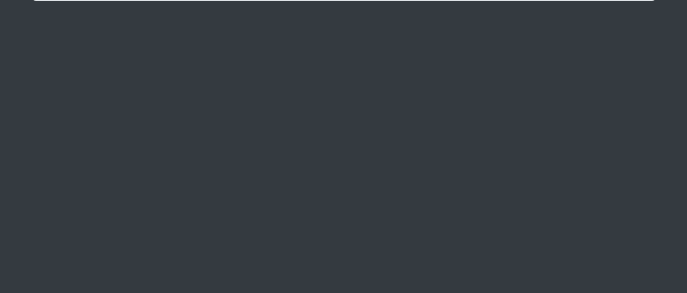
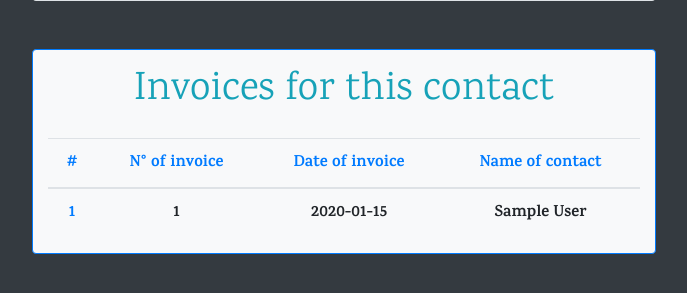
Before and after one commit to Delvaux1986/COGIP-app, a PHP site: page /COGIP-app/contacts/showContact/1 in a window 1280 px wide. Shown: the part 352-645 px from the top of the page, without its empty margins (296-983 px from the left). Run offline with PHP 8.4, Linux system fonts and the light colour scheme; tables that the repository leaves empty hold one stand-in row (values such as "Sample post"); lists and menus that the app fills with data are empty.

Commit message:
contact + invoice

```diff
--- a/controllers/Contacts.php
+++ b/controllers/Contacts.php
@@ -16,7 +16,8 @@
         public function showContact($id){
            $user = $this->loadModel('contact');
            $contacts = $user->SelectContactFromId($id);
-           echo $this->render('user', compact('contacts'));
+           $invoices = $user->SelectInvoiceForContact($id);
+           echo $this->render('user', compact('contacts','invoices'));
 
         }
 
--- a/models/Model.php
+++ b/models/Model.php
@@ -17,7 +17,7 @@
              $this->_bdd = NULL;
 
                 try{
-                    $this->bdd = new PDO('mysql:host='.$this->db_host.':3306;dbname='.$this->db_name,$this->db_user,$this->db_pass);
+                    $this->bdd = new PDO('mysql:host='.$this->db_host.':3307;dbname='.$this->db_name,$this->db_user,$this->db_pass);
                     $this->bdd->setAttribute(PDO::ATTR_ERRMODE, PDO::ERRMODE_EXCEPTION);
                     $this->bdd->exec('set names utf8');
                         return $this->bdd;
--- a/models/contact.php
+++ b/models/contact.php
@@ -12,7 +12,13 @@ class Contact extends Model{
         $sql = "SELECT ct.ID_Contact, ct.Firstname,ct.Lastname,ct.Email , ct.Phone, com.Name FROM contact as ct left JOIN company as com on ct.ID_Company = com.ID_Company WHERE ID_Contact ='".$id."'";
         $query = $this->bdd->prepare($sql);
         $query->execute();
-        return $query->fetch(PDO::FETCH_ASSOC);
+        return $query->fetchAll(PDO::FETCH_ASSOC);
+    }
+    public function SelectInvoiceForContact($id){
+        $sql = "SELECT inv.ID_Invoice , inv.Number_Invoice , inv.Date_Invoice , inv.ID_Contact ,com.ID_Contact, com.Firstname , com.Lastname FROM invoice as inv LEFT JOIN contact as com on inv.ID_Contact = com.ID_Contact WHERE inv.ID_Contact ='".$id."'";
+        $query =  $this->bdd->prepare($sql);
+        $query->execute();
+        return $query->fetchAll(PDO::FETCH_ASSOC);
     }
 
 }
--- a/views/AdminView.php
+++ b/views/AdminView.php
@@ -1,5 +1,5 @@
 <section class="col-md-6 offset-md-3 mt-5 mb-5 rounded border border-primary justify-content-center align-item-center bg-light container-fluid">
-<h1 class="text-center text-info p-3">Companies's List</h1>
+<h1 class="text-center text-info p-3">DashBoard</h1>
 
 <table class="table ">
             <thead >
--- a/views/contact.php
+++ b/views/contact.php
@@ -10,6 +10,7 @@
                     <th>Lastname</th>
                     <th>Email</th>
                     <th>Phone</th>
+                    <th>Company</th>
                 </tr>
             </thead>
             <tbody>
@@ -22,7 +23,8 @@
                     echo '<th >'.$contact['Firstname'].'</th>';
                     echo '<th >'.$contact['Lastname'].'</th>';
                     echo '<th >'.$contact['Email'].'</th>';
-                    echo '<th >'.$contact['Phone'].'</a></th>';
+                    echo '<th >'.$contact['Phone'].'</th>';
+                    echo '<th >'.$contact['ID_Company'].'</a></th>';
                     echo '</tr>';
                 }// REMPLACER HREF PAR ROOT
                      ?>
--- a/views/user.php
+++ b/views/user.php
@@ -15,17 +15,45 @@
             <tbody>
             <?php
                     require_once(ROOT.'controllers/Contacts.php');
-
                         echo '<tr>';
-                        echo '<th >'.$contacts['ID_Contact'].'</th>';
-                        echo '<th >'.$contacts['Firstname'].'</th>';
-                        echo '<th >'.$contacts['Lastname'].'</th>';
-                        echo '<th >'.$contacts['Email'].'</th>';
-                        echo '<th >'.$contacts['Phone'].'</th>';
-                        echo '<th >'.$contacts['Name'].'</th>';
+                        echo '<th >'.$contacts[0]['ID_Contact'].'</th>';
+                        echo '<th >'.$contacts[0]['Firstname'].'</th>';
+                        echo '<th >'.$contacts[0]['Lastname'].'</th>';
+                        echo '<th >'.$contacts[0]['Email'].'</th>';
+                        echo '<th >'.$contacts[0]['Phone'].'</th>';
+                        echo '<th >'.$contacts[0]['Name'].'</th>';
                         echo '</tr>';
 
                          ?>
                 </tbody>
     </table>
 </section>
+
+<section class="col-md-6 offset-md-3 mt-5 mb-5 rounded border border-primary   bg-light">
+<h1 class="text-center text-info p-3">Invoices for this contact</h1>
+
+<table class="table ">
+            <thead>
+                <tr class=" text-primary">
+                    <th>#</th>
+                    <th>N° of invoice</th>
+                    <th>Date of invoice</th>
+                    <th>Name of contact</th>
+                </tr>
+            </thead>
+            <tbody>
+                <?php
+                    require_once(ROOT.'controllers/Contacts.php');
+
+                    foreach($invoices as $inv){
+                    echo '<tr>';
+                    echo '<th ><a href="http://localhost/COGIP-app/contacts/showContact/'.$inv['ID_Contact'].'" >'.$inv['ID_Contact'].'</th>';
+                    echo '<th >'.$inv['Number_Invoice'].'</th>';
+                    echo '<th >'.$inv['Date_Invoice'].'</th>';
+                    echo '<th >'.$inv['Firstname'].' '.$inv['Lastname'].'</th>';
+                    echo '</tr>';
+                }// REMPLACER HREF PAR ROOT
+                     ?>
+            </tbody>
+                </table>
+                </section>
```
